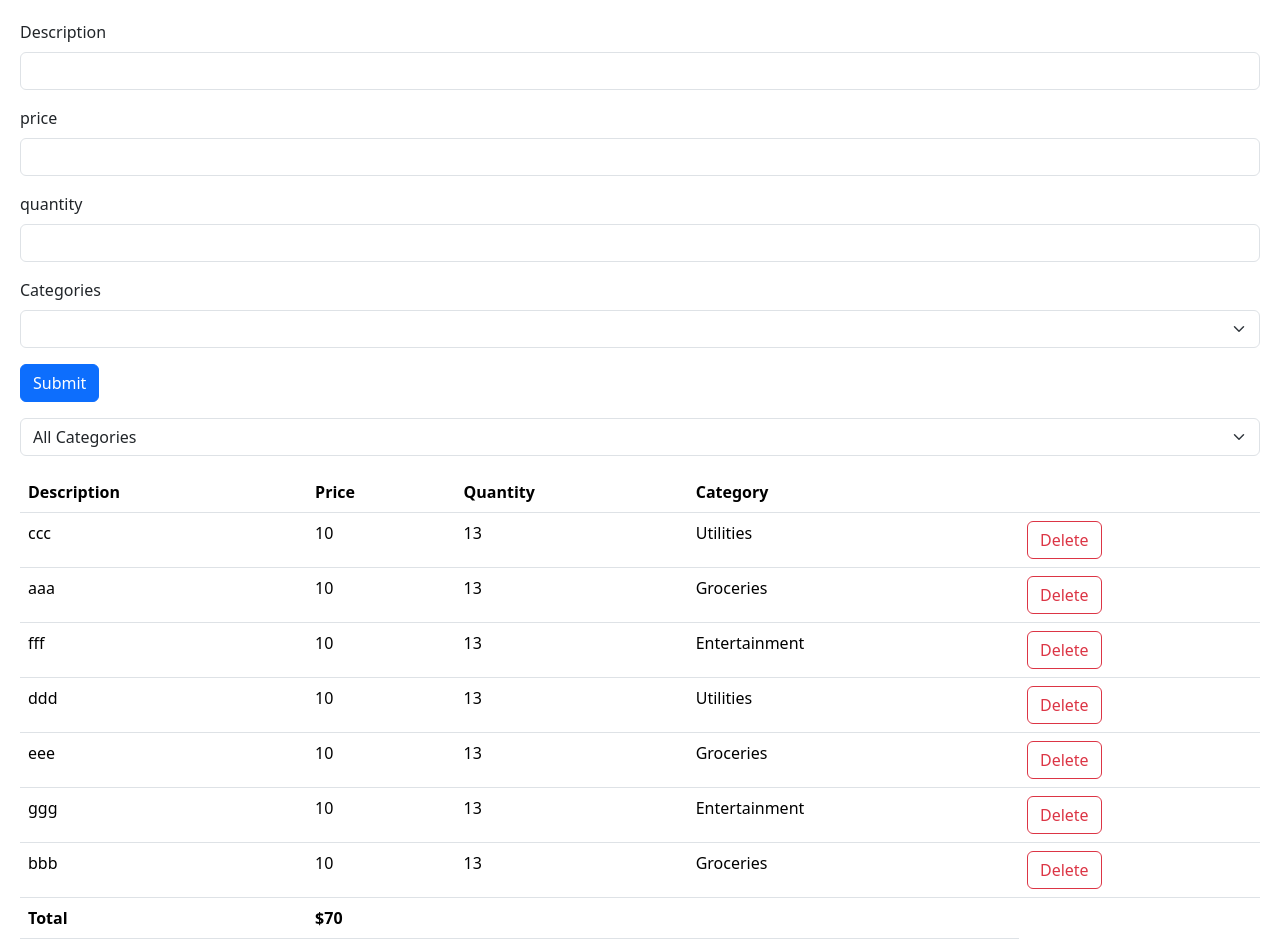
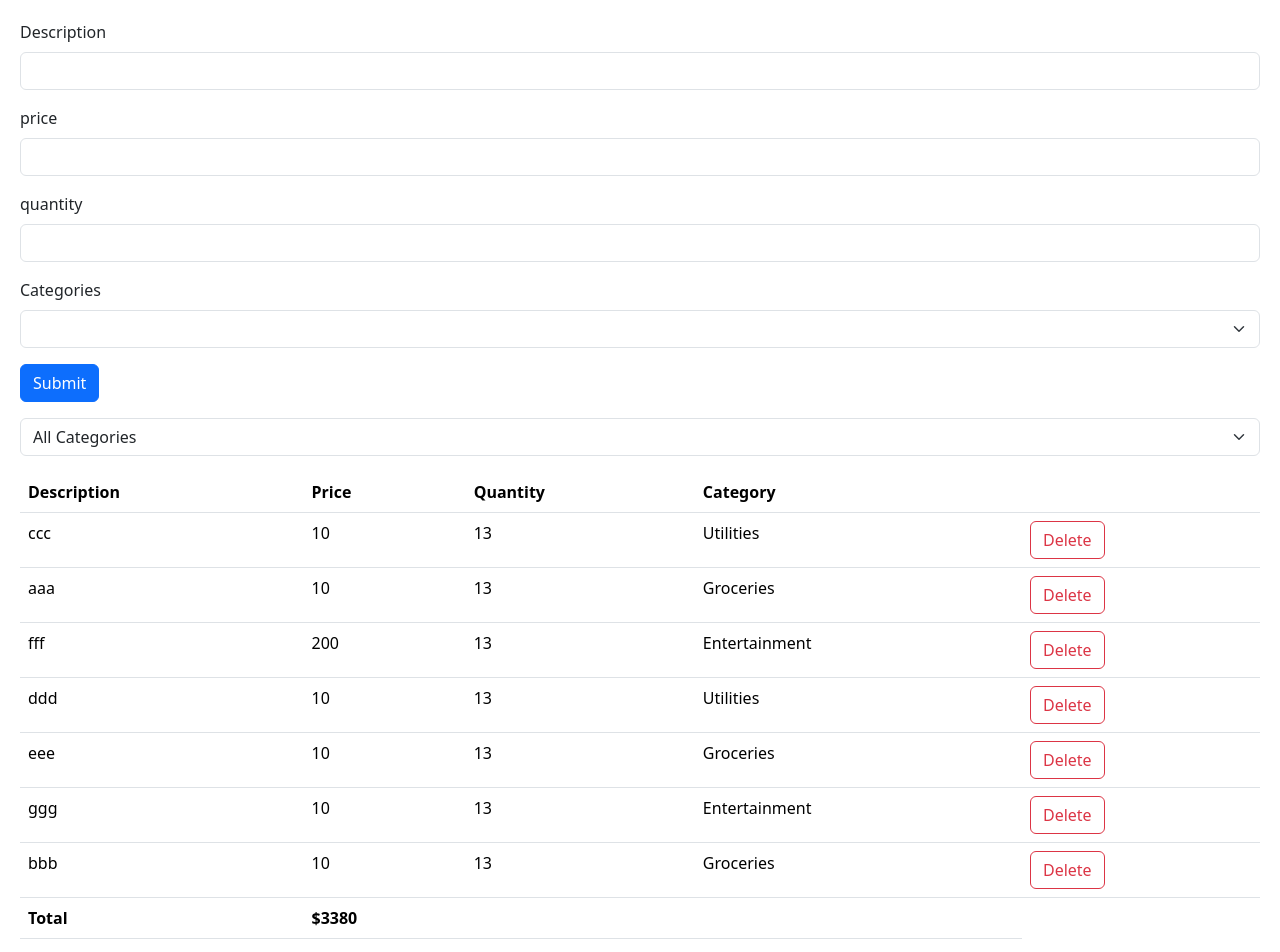
Before and after one commit to KhaledAbuarida/Expense-Tracker, a React (Vite) app: page / in a window 1280 px wide. Shown: the top 952 px of the page. Built offline with nearby package versions, Linux system fonts and the light colour scheme.

Commit message:
fixing the totalPrice after adding the qty

```diff
--- a/src/App.tsx
+++ b/src/App.tsx
@@ -10,7 +10,7 @@ function App(){
   const [expenses, setExpenses] = useState([
     {id:3, description: 'ccc', price: 10, quantity:13, category: 'Utilities'},
     {id:1, description: 'aaa', price: 10, quantity:13, category: 'Groceries'},
-    {id:6, description: 'fff', price: 10, quantity:13, category: 'Entertainment'},
+    {id:6, description: 'fff', price: 200, quantity:13, category: 'Entertainment'},
     {id:4, description: 'ddd', price: 10, quantity:13, category: 'Utilities'},
     {id:5, description: 'eee', price: 10, quantity:13, category: 'Groceries'},
     {id:7, description: 'ggg', price: 10, quantity:13, category: 'Entertainment'},
--- a/src/expense-tracker/components/ExpenseForm.tsx
+++ b/src/expense-tracker/components/ExpenseForm.tsx
@@ -26,6 +26,7 @@ function ExpenseForm({onSubmit}: Props){
         <form className='mb-3' onSubmit={handleSubmit(data => {
                 onSubmit(data);
                 reset();
+                console.log(data)
             })}>
             <div className="mb-3">
                 <label htmlFor="description" className="form-label">Description</label>
--- a/src/expense-tracker/components/ExpenseList.tsx
+++ b/src/expense-tracker/components/ExpenseList.tsx
@@ -51,7 +51,7 @@ function ExpenseList({Expenses, onDelete}: Props){
             <tfoot>
                 <tr>
                     <th>Total</th>
-                    <th>${Expenses.reduce((acc, item) => item.price + acc , 0)}</th>
+                    <th>${Expenses.reduce((acc, item) => (item.price * item.quantity) + acc , 0)}</th>
                     <th></th>
                     <th></th>
                 </tr>
```
